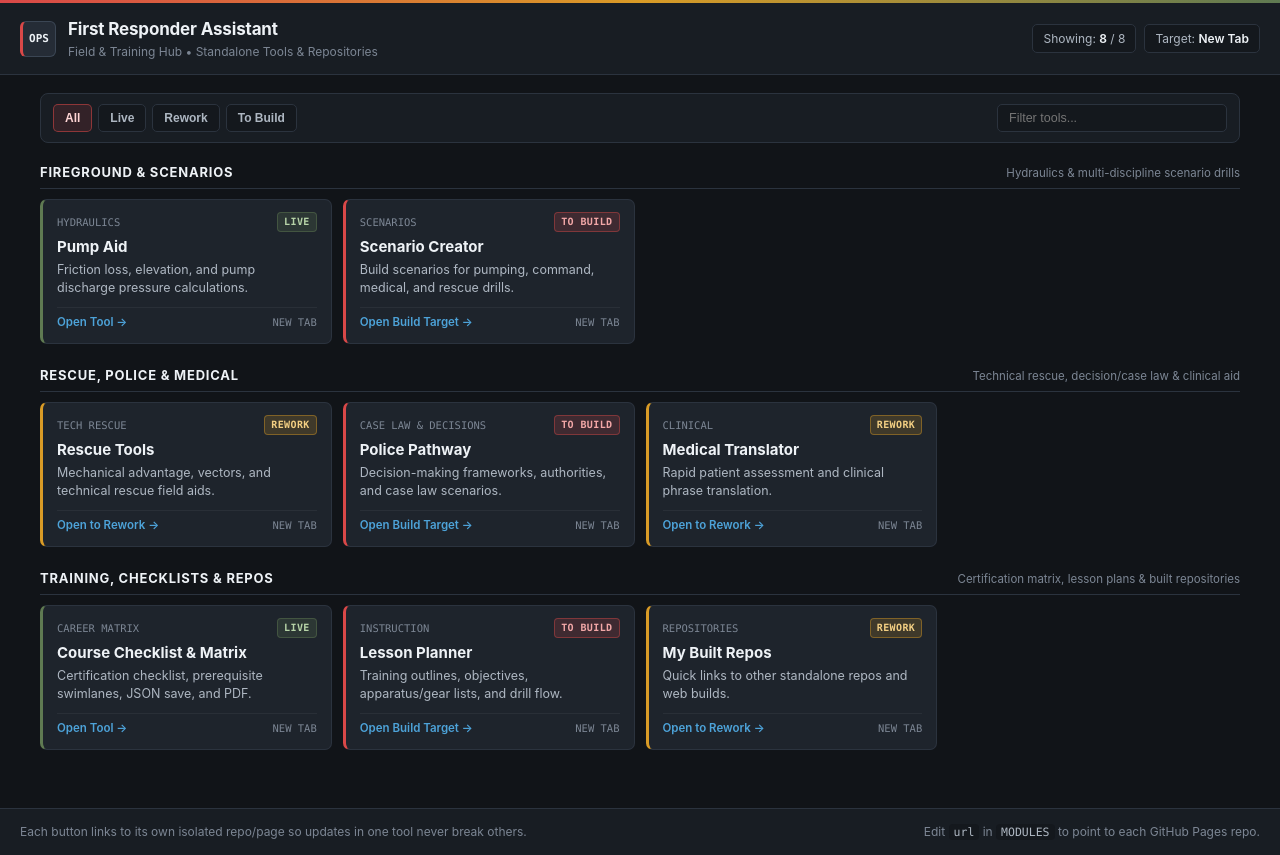
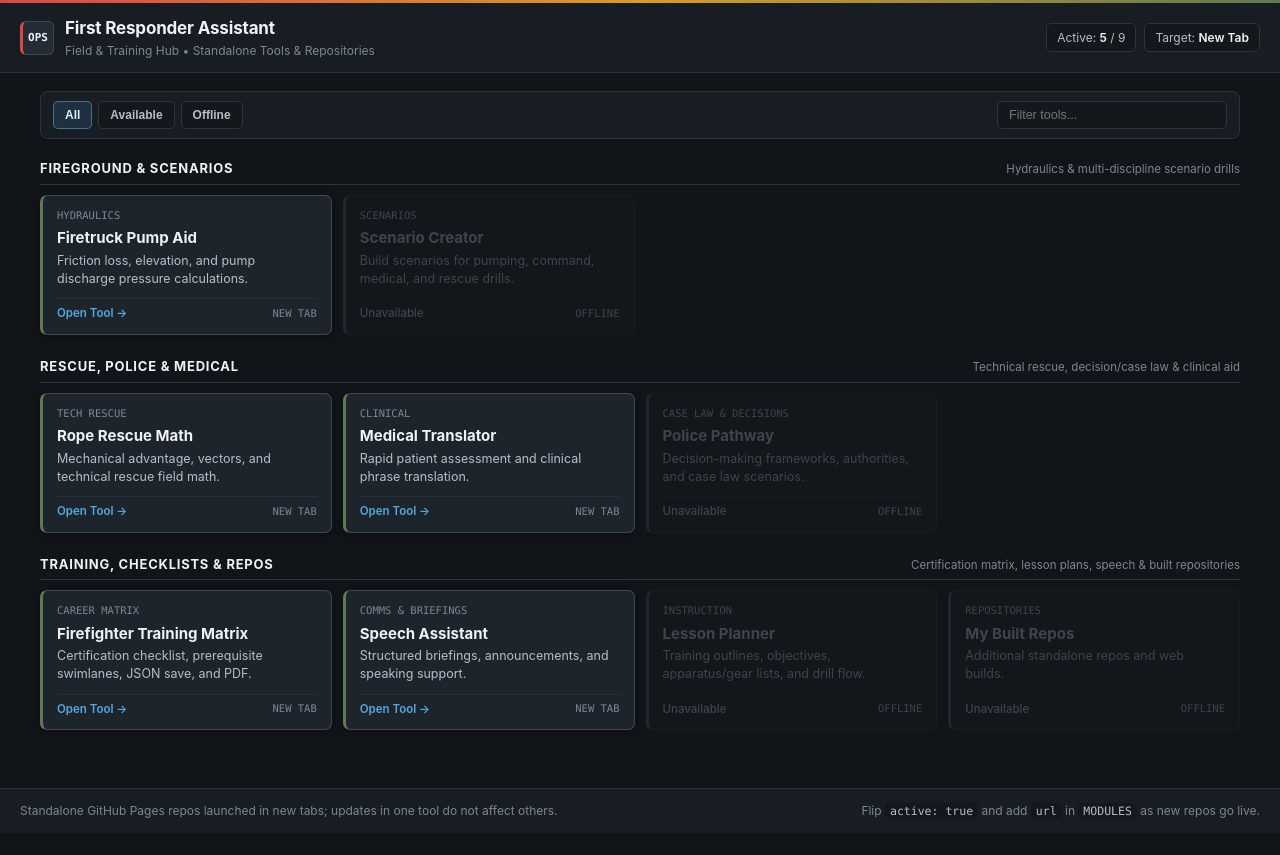
Before and after one commit to Gerber111213/First-responder-assistant, a plain HTML site: page index.html in a window 1280 px wide. After the commit the page ends 833 px from the top, so only its background shows below. Drawn offline with Linux system fonts and the light colour scheme.

Commit message:
Refactor styles and update module details in index.html
Updated various CSS variables and adjusted styles for buttons and layout. Modified module titles and URLs for better clarity and consistency.

```diff
--- a/index.html
+++ b/index.html
@@ -9,20 +9,20 @@
       --bg-base: #111418;
       --bg-surface: #181d23;
       --bg-card: #1e242c;
-      --bg-card-hover: #242b35;
+      --bg-card-hover: #252d37;
       --bg-input: #14181d;
 
       --border-soft: #2b333e;
-      --border-accent: #3b4654;
+      --border-accent: #3d4857;
 
       --text-primary: #eef2f6;
-      --text-secondary: #aeb7c2;
+      --text-secondary: #b4bec9;
       --text-muted: #7c8694;
 
       --red: #d94848;
       --olive: #5f7a52;
       --amber: #d99b26;
-      --sky: #4da3d9;
+      --sky: #55a8de;
 
       --font-sans: Inter, -apple-system, BlinkMacSystemFont, "Segoe UI", Roboto, sans-serif;
       --font-mono: ui-monospace, SFMono-Regular, Menlo, Monaco, Consolas, monospace;
@@ -43,7 +43,6 @@
       -webkit-font-smoothing: antialiased;
     }
 
-    /* Subtle top duty stripe */
     .top-stripe {
       height: 3px;
       background: linear-gradient(90deg, var(--red) 0%, var(--amber) 50%, var(--olive) 100%);
@@ -52,7 +51,7 @@
     .topbar {
       background: var(--bg-surface);
       border-bottom: 1px solid var(--border-soft);
-      padding: 14px 20px;
+      padding: 13px 20px;
       position: sticky;
       top: 0;
       z-index: 20;
@@ -74,14 +73,14 @@
     .brand {
       display: flex;
       align-items: center;
-      gap: 12px;
+      gap: 11px;
     }
 
     .brand-mark {
-      width: 36px;
-      height: 36px;
+      width: 34px;
+      height: 34px;
       border-radius: 6px;
-      background: #252c36;
+      background: #242b35;
       border: 1px solid var(--border-accent);
       border-left: 3px solid var(--red);
       display: grid;
@@ -130,12 +129,11 @@
       padding: 18px 20px 36px;
     }
 
-    /* Filter & Search Bar */
     .filter-bar {
       background: var(--bg-surface);
       border: 1px solid var(--border-soft);
       border-radius: 8px;
-      padding: 10px 12px;
+      padding: 9px 12px;
       margin-bottom: 20px;
       display: flex;
       flex-wrap: wrap;
@@ -168,9 +166,9 @@
     }
 
     .filter-btn.active {
-      background: rgba(217, 72, 72, 0.14);
-      border-color: rgba(217, 72, 72, 0.55);
-      color: #ffd6d6;
+      background: rgba(85, 168, 222, 0.14);
+      border-color: rgba(85, 168, 222, 0.55);
+      color: #d7efff;
     }
 
     .search-box {
@@ -188,7 +186,6 @@
       border-color: var(--sky);
     }
 
-    /* Section Bays */
     .bay {
       margin-bottom: 22px;
     }
@@ -218,44 +215,54 @@
       color: var(--text-muted);
     }
 
-    /* Compact Action Cards */
     .grid {
       display: grid;
       grid-template-columns: repeat(auto-fill, minmax(265px, 1fr));
       gap: 11px;
     }
 
-    .tool-btn {
+    /* Active / Live Opaque Button */
+    .tool-btn.is-active {
       display: flex;
       flex-direction: column;
       justify-content: space-between;
       gap: 10px;
       text-decoration: none;
       background: var(--bg-card);
-      border: 1px solid var(--border-soft);
-      border-left: 3px solid var(--border-accent);
+      border: 1px solid var(--border-accent);
+      border-left: 3px solid var(--olive);
       border-radius: 7px;
       padding: 12px 14px;
       color: var(--text-primary);
+      opacity: 1;
+      cursor: pointer;
+      box-shadow: 0 2px 8px rgba(0, 0, 0, 0.28);
       transition: background 0.14s ease, border-color 0.14s ease, transform 0.12s ease;
     }
 
-    .tool-btn:hover {
+    .tool-btn.is-active:hover {
       background: var(--bg-card-hover);
-      border-color: var(--border-accent);
+      border-color: #546378;
+      border-left-color: var(--sky);
       transform: translateY(-1px);
     }
 
-    .tool-btn.status-live {
-      border-left-color: var(--olive);
-    }
-
-    .tool-btn.status-rework {
-      border-left-color: var(--amber);
-    }
-
-    .tool-btn.status-build {
-      border-left-color: var(--red);
+    /* Inactive / Non-live Semi-Transparent Greyed Button */
+    .tool-btn.is-disabled {
+      display: flex;
+      flex-direction: column;
+      justify-content: space-between;
+      gap: 10px;
+      background: #161a20;
+      border: 1px solid #242a33;
+      border-left: 3px solid #39414d;
+      border-radius: 7px;
+      padding: 12px 14px;
+      color: var(--text-muted);
+      opacity: 0.42;
+      pointer-events: none;
+      user-select: none;
+      cursor: not-allowed;
     }
 
     .tool-top {
@@ -271,44 +278,21 @@
       color: var(--text-muted);
     }
 
-    .badge {
-      font-family: var(--font-mono);
-      font-size: 10px;
-      font-weight: 700;
-      padding: 2px 6px;
-      border-radius: 4px;
-      letter-spacing: 0.04em;
-    }
-
-    .badge-live {
-      background: rgba(95, 122, 82, 0.22);
-      color: #b7d4a8;
-      border: 1px solid rgba(95, 122, 82, 0.45);
-    }
-
-    .badge-rework {
-      background: rgba(217, 155, 38, 0.18);
-      color: #f3cf83;
-      border: 1px solid rgba(217, 155, 38, 0.42);
-    }
-
-    .badge-build {
-      background: rgba(217, 72, 72, 0.18);
-      color: #f2a7a7;
-      border: 1px solid rgba(217, 72, 72, 0.42);
-    }
-
     .tool-title {
       margin: 4px 0 3px;
       font-size: 15px;
       font-weight: 700;
-      color: var(--text-primary);
+      color: inherit;
     }
 
     .tool-desc {
       margin: 0;
       font-size: 12.5px;
       color: var(--text-secondary);
+    }
+
+    .tool-btn.is-disabled .tool-desc {
+      color: var(--text-muted);
     }
 
     .tool-foot {
@@ -320,6 +304,11 @@
       color: var(--sky);
       padding-top: 6px;
       border-top: 1px solid rgba(255, 255, 255, 0.05);
+    }
+
+    .tool-btn.is-disabled .tool-foot {
+      color: var(--text-muted);
+      font-weight: 500;
     }
 
     .tool-foot span:last-child {
@@ -341,7 +330,7 @@
 
     .foot {
       border-top: 1px solid var(--border-soft);
-      padding: 14px 20px;
+      padding: 13px 20px;
       font-size: 12px;
       color: var(--text-muted);
       background: var(--bg-surface);
@@ -379,7 +368,7 @@
       </div>
 
       <div class="meta-pills">
-        <div class="pill" id="countPill">Tools: <strong>0</strong></div>
+        <div class="pill" id="countPill">Active: <strong>0</strong> / 0</div>
         <div class="pill">Target: <strong>New Tab</strong></div>
       </div>
     </div>
@@ -388,10 +377,9 @@
   <main class="wrap main">
     <div class="filter-bar">
       <div class="filter-group" id="filterButtons">
-        <button type="button" class="filter-btn active" data-status="all" onclick="setFilter('all')">All</button>
-        <button type="button" class="filter-btn" data-status="live" onclick="setFilter('live')">Live</button>
-        <button type="button" class="filter-btn" data-status="rework" onclick="setFilter('rework')">Rework</button>
-        <button type="button" class="filter-btn" data-status="build" onclick="setFilter('build')">To Build</button>
+        <button type="button" class="filter-btn active" data-mode="all" onclick="setMode('all')">All</button>
+        <button type="button" class="filter-btn" data-mode="active" onclick="setMode('active')">Available</button>
+        <button type="button" class="filter-btn" data-mode="offline" onclick="setMode('offline')">Offline</button>
       </div>
 
       <input
@@ -408,14 +396,12 @@
 
   <footer class="foot">
     <div class="wrap foot-inner">
-      <span>Each button links to its own isolated repo/page so updates in one tool never break others.</span>
-      <span>Edit <code>url</code> in <code>MODULES</code> to point to each GitHub Pages repo.</span>
+      <span>Standalone GitHub Pages repos launched in new tabs; updates in one tool do not affect others.</span>
+      <span>Flip <code>active: true</code> and add <code>url</code> in <code>MODULES</code> as new repos go live.</span>
     </div>
   </footer>
 
   <script>
-    // Replace each `url` with your actual GitHub Pages URL, e.g.:
-    // "https://gerber111213.github.io/your-repo-name/"
     const BAYS = [
       {
         id: "fire-scenarios",
@@ -430,7 +416,7 @@
       {
         id: "training-repos",
         title: "Training, Checklists & Repos",
-        hint: "Certification matrix, lesson plans & built repositories"
+        hint: "Certification matrix, lesson plans, speech & built repositories"
       }
     ];
 
@@ -439,122 +425,128 @@
         id: "pump-aid",
         bay: "fire-scenarios",
         cat: "HYDRAULICS",
-        title: "Pump Aid",
-        status: "live",
+        title: "Firetruck Pump Aid",
         desc: "Friction loss, elevation, and pump discharge pressure calculations.",
-        url: "https://gerber111213.github.io/pump-aid/"
+        url: "https://gerber111213.github.io/Firetruck-Pump-Aid/",
+        active: true
       },
       {
         id: "scenario-builder",
         bay: "fire-scenarios",
         cat: "SCENARIOS",
         title: "Scenario Creator",
-        status: "build",
         desc: "Build scenarios for pumping, command, medical, and rescue drills.",
-        url: "https://gerber111213.github.io/scenario-builder/"
+        url: "",
+        active: false
       },
       {
         id: "rescue-tools",
         bay: "rescue-le-med",
         cat: "TECH RESCUE",
-        title: "Rescue Tools",
-        status: "rework",
-        desc: "Mechanical advantage, vectors, and technical rescue field aids.",
-        url: "https://gerber111213.github.io/rescue-tools/"
+        title: "Rope Rescue Math",
+        desc: "Mechanical advantage, vectors, and technical rescue field math.",
+        url: "https://gerber111213.github.io/Rope-Rescue-math/",
+        active: true
+      },
+      {
+        id: "medical-translator",
+        bay: "rescue-le-med",
+        cat: "CLINICAL",
+        title: "Medical Translator",
+        desc: "Rapid patient assessment and clinical phrase translation.",
+        url: "https://gerber111213.github.io/Medical-translator/",
+        active: true
       },
       {
         id: "police-pathway",
         bay: "rescue-le-med",
         cat: "CASE LAW & DECISIONS",
         title: "Police Pathway",
-        status: "build",
         desc: "Decision-making frameworks, authorities, and case law scenarios.",
-        url: "https://gerber111213.github.io/police-pathway/"
-      },
-      {
-        id: "medical-translator",
-        bay: "rescue-le-med",
-        cat: "CLINICAL",
-        title: "Medical Translator",
-        status: "rework",
-        desc: "Rapid patient assessment and clinical phrase translation.",
-        url: "https://gerber111213.github.io/medical-translator/"
+        url: "",
+        active: false
       },
       {
         id: "course-checklist",
         bay: "training-repos",
         cat: "CAREER MATRIX",
-        title: "Course Checklist & Matrix",
-        status: "live",
+        title: "Firefighter Training Matrix",
         desc: "Certification checklist, prerequisite swimlanes, JSON save, and PDF.",
-        url: "https://gerber111213.github.io/career-matrix/"
+        url: "https://gerber111213.github.io/Firefighter-training-matrix/",
+        active: true
+      },
+      {
+        id: "speech-assistant",
+        bay: "training-repos",
+        cat: "COMMS & BRIEFINGS",
+        title: "Speech Assistant",
+        desc: "Structured briefings, announcements, and speaking support.",
+        url: "https://gerber111213.github.io/speech-assistant/",
+        active: true
       },
       {
         id: "lesson-planner",
         bay: "training-repos",
         cat: "INSTRUCTION",
         title: "Lesson Planner",
-        status: "build",
         desc: "Training outlines, objectives, apparatus/gear lists, and drill flow.",
-        url: "https://gerber111213.github.io/lesson-planner/"
+        url: "",
+        active: false
       },
       {
         id: "built-repos",
         bay: "training-repos",
         cat: "REPOSITORIES",
         title: "My Built Repos",
-        status: "rework",
-        desc: "Quick links to other standalone repos and web builds.",
-        url: "https://gerber111213.github.io/"
+        desc: "Additional standalone repos and web builds.",
+        url: "",
+        active: false
       }
     ];
 
-    let activeStatus = "all";
+    let currentMode = "all";
 
-    function setFilter(status) {
-      activeStatus = status;
+    function setMode(mode) {
+      currentMode = mode;
       document.querySelectorAll("#filterButtons .filter-btn").forEach((btn) => {
-        btn.classList.toggle("active", btn.dataset.status === status);
+        btn.classList.toggle("active", btn.dataset.mode === mode);
       });
       render();
-    }
-
-    function badgeMarkup(status) {
-      if (status === "live") return `<span class="badge badge-live">LIVE</span>`;
-      if (status === "rework") return `<span class="badge badge-rework">REWORK</span>`;
-      return `<span class="badge badge-build">TO BUILD</span>`;
-    }
-
-    function actionText(status) {
-      if (status === "live") return "Open Tool";
-      if (status === "rework") return "Open to Rework";
-      return "Open Build Target";
     }
 
     function render() {
       const q = (document.getElementById("searchInput").value || "").trim().toLowerCase();
       const baysEl = document.getElementById("bays");
 
+      const activeTotal = MODULES.filter((m) => m.active && m.url).length;
+      document.getElementById("countPill").innerHTML =
+        `Active: <strong>${activeTotal}</strong> / ${MODULES.length}`;
+
       const items = MODULES.filter((m) => {
-        const statusMatch = activeStatus === "all" || m.status === activeStatus;
+        const isReady = Boolean(m.active && m.url);
+        const modeMatch =
+          currentMode === "all" ||
+          (currentMode === "active" && isReady) ||
+          (currentMode === "offline" && !isReady);
+
         const textMatch =
           !q ||
-          `${m.title} ${m.cat} ${m.desc} ${m.status}`.toLowerCase().includes(q);
-        return statusMatch && textMatch;
+          `${m.title} ${m.cat} ${m.desc}`.toLowerCase().includes(q);
+
+        return modeMatch && textMatch;
       });
-
-      document.getElementById("countPill").innerHTML =
-        `Showing: <strong>${items.length}</strong> / ${MODULES.length}`;
 
       const html = BAYS.map((bay) => {
         const bayModules = items.filter((m) => m.bay === bay.id);
         if (!bayModules.length) return "";
 
         const cards = bayModules
-          .map(
-            (m) => `
+          .map((m) => {
+            const isReady = Boolean(m.active && m.url);
+            if (isReady) {
+              return `
                 <a
-              class="tool-btn status-${m.status}"
+                  class="tool-btn is-active"
                   href="${m.url}"
                   target="_blank"
                   rel="noopener noreferrer"
@@ -562,18 +554,38 @@
                   <div>
                     <div class="tool-top">
                       <span class="tool-cat">${m.cat}</span>
-                  ${badgeMarkup(m.status)}
                     </div>
                     <h2 class="tool-title">${m.title}</h2>
                     <p class="tool-desc">${m.desc}</p>
                   </div>
                   <div class="tool-foot">
-                <span>${actionText(m.status)} &rarr;</span>
+                    <span>Open Tool &rarr;</span>
                     <span>NEW TAB</span>
                   </div>
                 </a>
-          `
-          )
+              `;
+            }
+
+            return `
+              <div
+                class="tool-btn is-disabled"
+                aria-disabled="true"
+                tabindex="-1"
+              >
+                <div>
+                  <div class="tool-top">
+                    <span class="tool-cat">${m.cat}</span>
+                  </div>
+                  <h2 class="tool-title">${m.title}</h2>
+                  <p class="tool-desc">${m.desc}</p>
+                </div>
+                <div class="tool-foot">
+                  <span>Unavailable</span>
+                  <span>OFFLINE</span>
+                </div>
+              </div>
+            `;
+          })
           .join("");
 
         return `
@@ -589,7 +601,7 @@
 
       baysEl.innerHTML =
         html ||
-        `<div class="empty-state">No modules match your current filter or search.</div>`;
+        `<div class="empty-state">No tools match your current filter or search.</div>`;
     }
 
     render();
```
Lines whose indentation alone changed are shown as unchanged.
